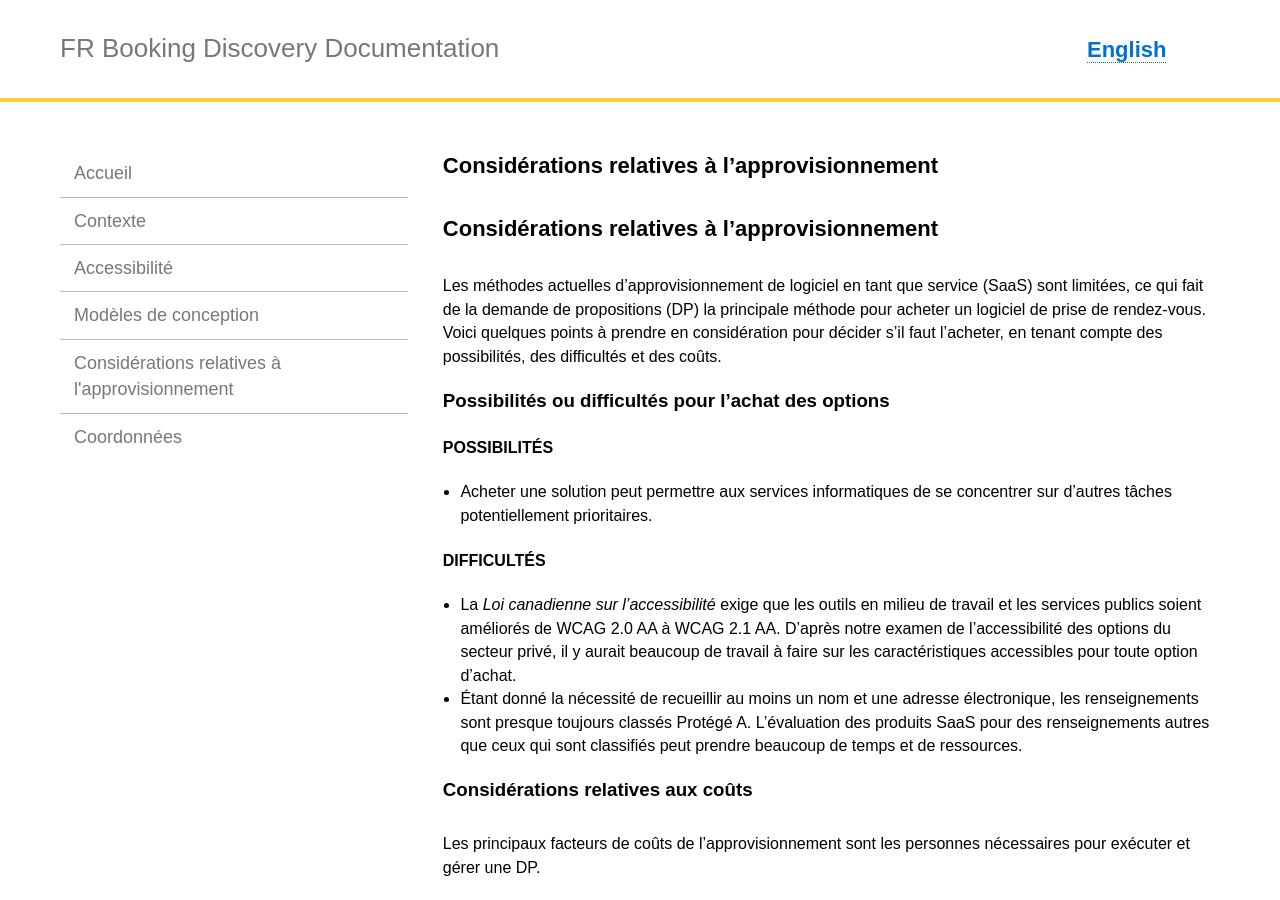
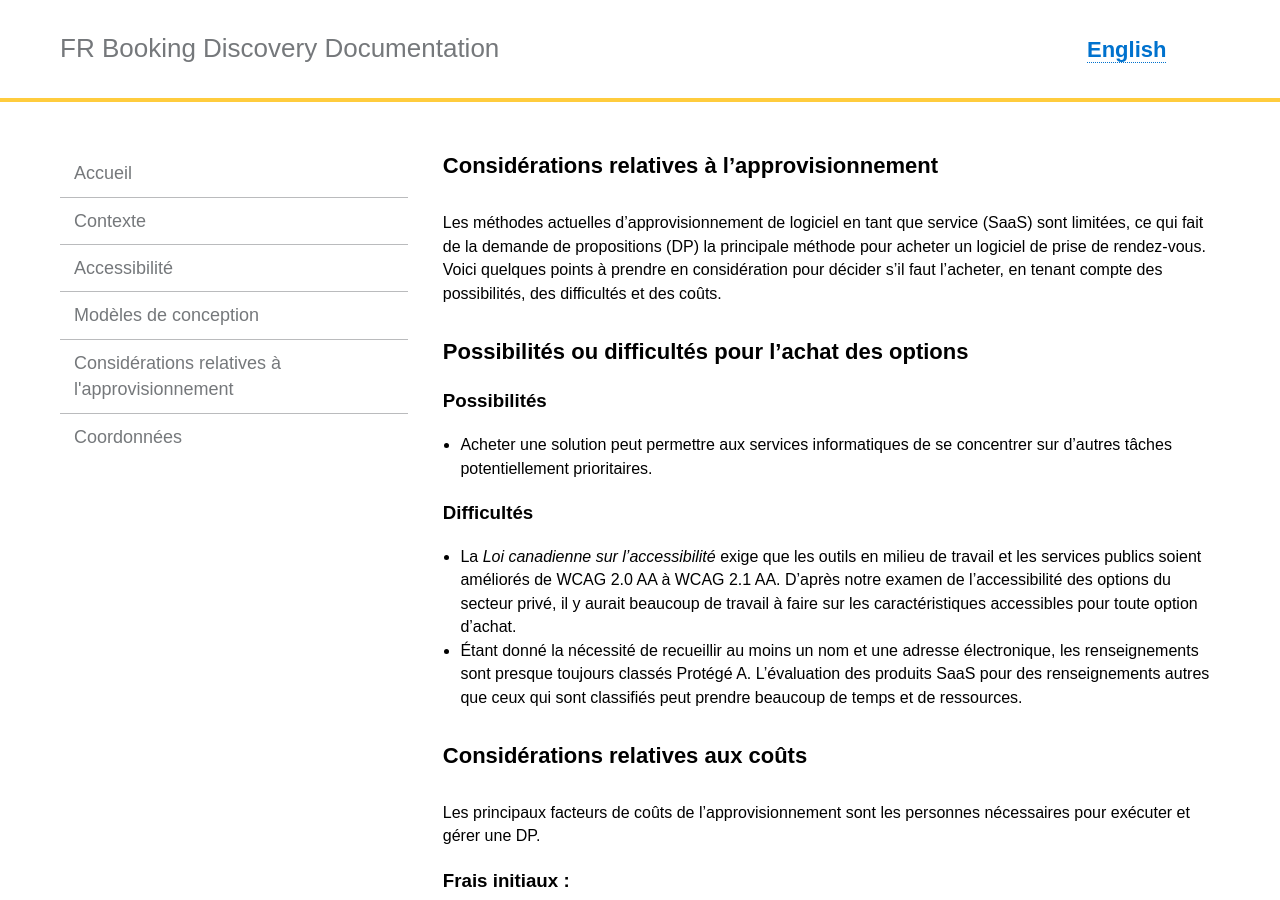
Before and after one commit to cds-snc/booking-documentation, a Jekyll site: the page built from _pages/fr/approvisionnement.md, in a window 1280 px wide and 900 px high. Built offline with Jekyll 4.4.1, drawn with Linux system fonts in a browser that asks for light colours.

Commit message:
Update approvisionnement.md
Changing headings to match styles 1 -3

```diff
--- a/_pages/fr/approvisionnement.md
+++ b/_pages/fr/approvisionnement.md
@@ -6,29 +6,27 @@
 trans_url: "/procurement-considerations/"
 ---
 
-## Considérations relatives à l’approvisionnement
-
 Les méthodes actuelles d’approvisionnement de logiciel en tant que service (SaaS) sont limitées, ce qui fait de la demande de propositions (DP) la principale méthode pour acheter un logiciel de prise de rendez-vous. Voici quelques points à prendre en considération pour décider s’il faut l’acheter, en tenant compte des possibilités, des difficultés et des coûts.
 
-### Possibilités ou difficultés pour l’achat des options
-#### Possibilités
+## Possibilités ou difficultés pour l’achat des options
+### Possibilités
 - Acheter une solution peut permettre aux services informatiques de se concentrer sur d’autres tâches potentiellement prioritaires.
 
-#### Difficultés
+### Difficultés
 - La *Loi canadienne sur l’accessibilité* exige que les outils en milieu de travail et les services publics soient améliorés de WCAG 2.0 AA à WCAG 2.1 AA. D’après notre examen de l’accessibilité des options du secteur privé, il y aurait beaucoup de travail à faire sur les caractéristiques accessibles pour toute option d’achat.
 - Étant donné la nécessité de recueillir au moins un nom et une adresse électronique, les renseignements sont presque toujours classés Protégé A. L’évaluation des produits SaaS pour des renseignements autres que ceux qui sont classifiés peut prendre beaucoup de temps et de ressources.
 
-### Considérations relatives aux coûts
+## Considérations relatives aux coûts
 Les principaux facteurs de coûts de l’approvisionnement sont les personnes nécessaires pour exécuter et gérer une DP.
 
-#### Frais initiaux :
+### Frais initiaux :
 - Les agents d’approvisionnement et les conseillers juridiques qui rédigeront une ébauche de la DP et l’exécuteront;
 - La recherche menée auprès du personnel de première ligne et des utilisateurs finaux afin de comprendre leurs besoins;
 - Les analystes des opérations, les agents d’approvisionnement et les chercheurs qui établiront l’énoncé des travaux et les critères d’évaluation de la DP;
 - Le personnel de sensibilisation qui s’assurera que les entreprises sont au courant de la DP;
 - Les équipes d’évaluation qui évalueront les candidats.
 
-#### Coûts permanents :
+### Coûts permanents :
 - Les coûts des opérations du personnel pour approuver, gérer ou exécuter les travaux;
 - Les travaux supplémentaires qu’une entreprise ou votre équipe devront peut-être exécuter afin de répondre aux besoins des utilisateurs, aux exigences en matière de sécurité, d’accessibilité ou de bilinguisme.
 - Coûts des licences mensuelles ou par utilisateur, par mois
```
